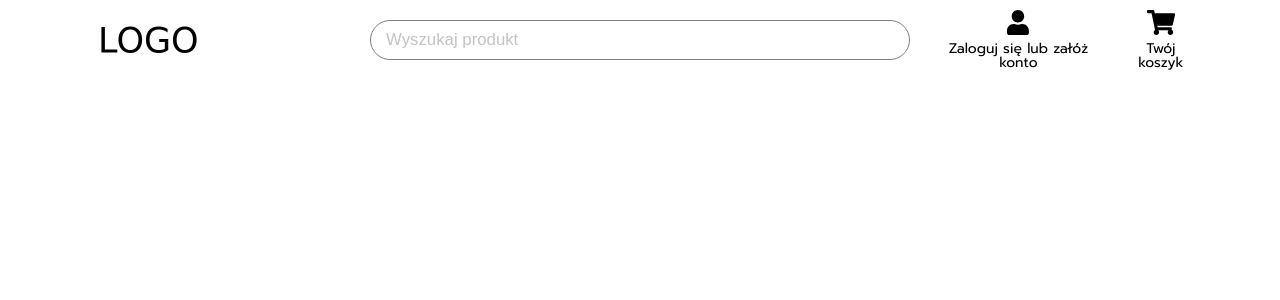
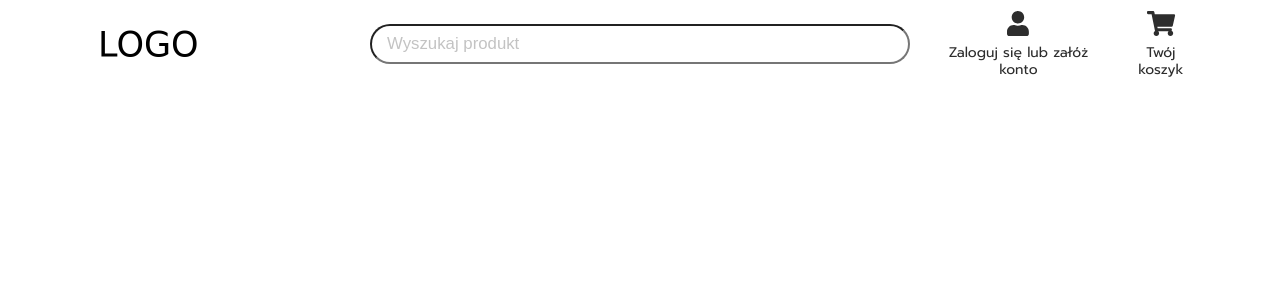
Before and after one commit to szymonsniadach/Shop, an Angular app in the folder shop/: page / in a window 1280 px wide. Shown: the top 300 px of the page. Built offline with nearby package versions, Linux system fonts and the light colour scheme.

Commit message:
small changes in scss

```diff
--- a/shop/src/assets/scss/abstracts/_reset.scss
+++ b/shop/src/assets/scss/abstracts/_reset.scss
@@ -1,10 +1,13 @@
+@import "variables";
+@import "color";
+
 html, body, div, span, applet, object, iframe,
 h1, h2, h3, h4, h5, h6, p, blockquote, pre,
 a, abbr, acronym, address, big, cite, code,
 del, dfn, em, img, ins, kbd, q, s, samp,
 small, strike, strong, sub, sup, tt, var,
 b, u, i, center,
-dl, dt, dd, ol, ul, li,
+dl, dt, dd,
 fieldset, form, label, legend,
 table, caption, tbody, tfoot, thead, tr, th, td,
 article, aside, canvas, details, embed,
@@ -14,6 +17,8 @@ time, mark, audio, video {
   margin: 0;
   padding: 0;
   border: 0;
+  //font-size: 100%;
+  //font: inherit;
   vertical-align: baseline;
 }
 
@@ -24,18 +29,21 @@ footer, header, hgroup, menu, nav, section {
 }
 
 body, html {
-  line-height: 1;
+  line-height: 1.2;
   font-family: 'Prompt', sans-serif;
-  font-size: 14px;
+  font-size: $base-font-size;
+  font-weight: $font-weight-normal;
   width: 100%;
   height: 100%;
-}
-
-body {
+  color: $color1;
 }
 
 ol, ul {
   list-style: none;
+}
+
+input {
+  outline: none;
 }
 
 blockquote, q {
@@ -64,13 +72,6 @@ a, a:hover, a:focus, a:active {
   -webkit-tap-highlight-color: transparent;
 }
 
-input, textarea {
-  outline: none;
-  appearance: none;
-  border-radius: 5px;
-  border: 1px solid gray;
-}
-
 ::placeholder {
   color: #c3c3c3;
 }
--- a/shop/src/assets/scss/utilities/spacing.scss
+++ b/shop/src/assets/scss/utilities/spacing.scss
@@ -38,11 +38,3 @@ $sides: (top, bottom, left, right);
   }
 
 }
-
-.no-padding {
-  padding: 0 !important;
-}
-
-.no-margin {
-  margin: 0 !important;
-}
```
